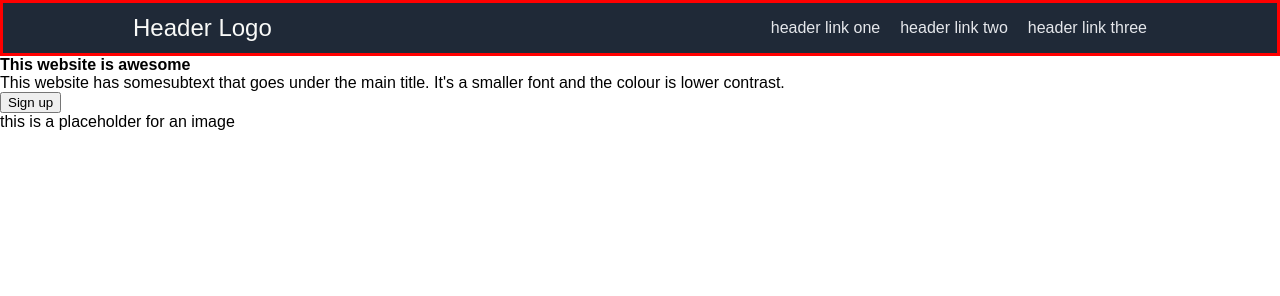
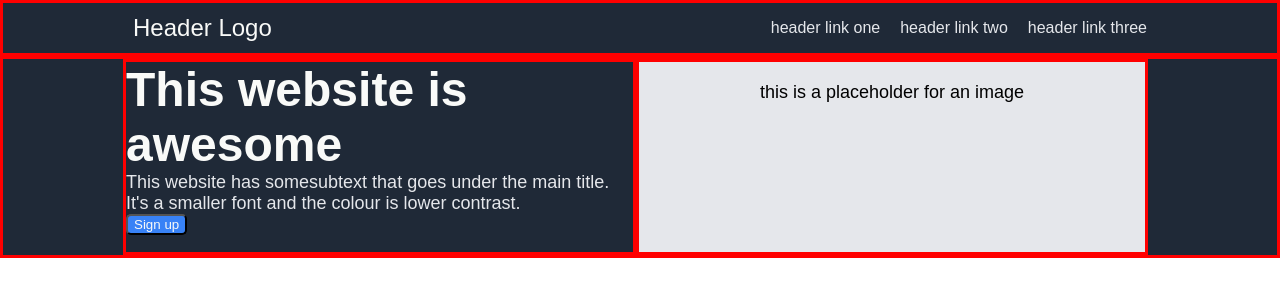
Before and after one commit to Naezen/landing_page, a plain HTML site: page index.html in a window 1280 px wide. Drawn offline with Linux system fonts and the light colour scheme.

Commit message:
add styles css landing page
add css for second part of landing page header

```diff
--- a/styles.css
+++ b/styles.css
@@ -29,3 +29,49 @@
     color: #e5e7eb;
     padding: 10px;
 }
+
+.hero-main {
+    background-color: #1f2937;
+    padding-left: 120px;
+    padding-right: 120px;
+    display: flex;
+    border: red solid;
+}
+
+.hero-left {
+    width: 49%;
+    border: red solid;
+}
+
+.hero-right {
+    border: red solid;
+    width: 49%;
+}
+
+.hero-head {
+    color: #f9faf8;
+    font-size: 48px;
+}
+
+.hero-sub {
+    color: #e5e7eb;
+    font-size: 18px;
+}
+
+.button {
+    color: #f9faf8;
+    background-color: #3882f6;
+    border-radius: 5px;
+
+}
+
+.placeholder {
+    background-color: #e5e7eb;
+    font-size: 18px;
+    color: black;
+    width: auto;
+    height: 150px;
+    text-align: center;
+    padding-top: 20px;
+    padding-bottom: 20px;
+}
```
